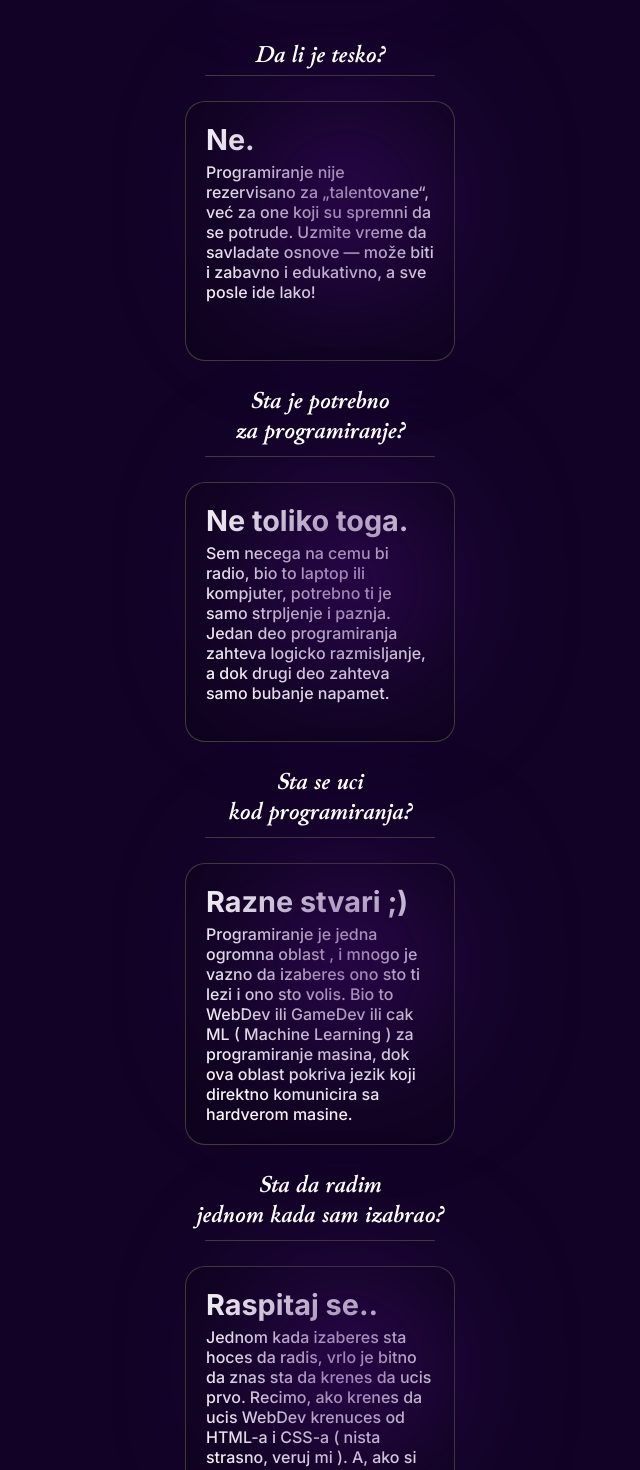
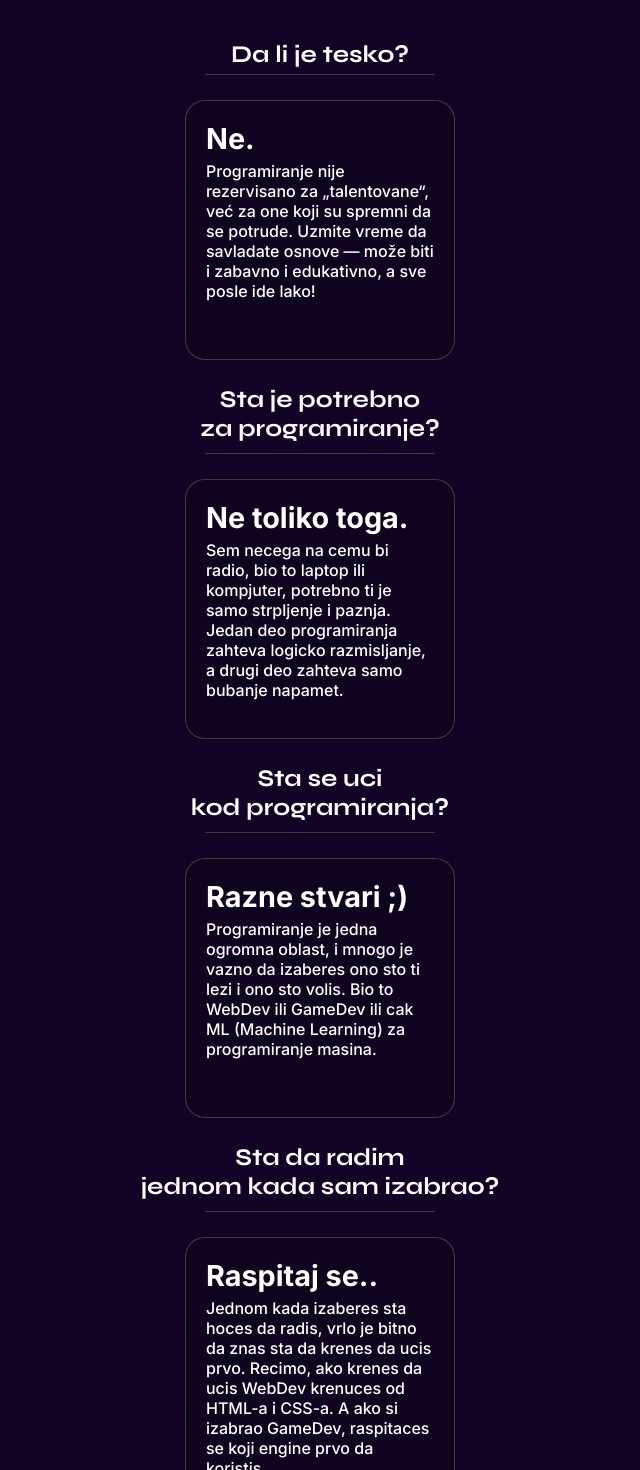
Before and after one commit to bokii25/codex, a React (Vite) app: page / in a window 1280 px wide. Shown: the part 480-1950 px from the top of the page, without its empty margins (320-960 px from the left). Built offline with nearby package versions, Linux system fonts and the light colour scheme.

Commit message:
Optimizacija

```diff
--- a/index.html
+++ b/index.html
@@ -6,9 +6,19 @@
     <meta name="viewport" content="width=device-width, initial-scale=1.0" />
     <title>CodeX</title>
 
-    <link rel="preconnect" href="https://fonts.googleapis.com">
+       <link rel="preconnect" href="https://fonts.googleapis.com">
 <link rel="preconnect" href="https://fonts.gstatic.com" crossorigin>
 <link href="https://fonts.googleapis.com/css2?family=Inter:ital,opsz,wght@0,14..32,100..900;1,14..32,100..900&display=swap" rel="stylesheet">
+
+<link rel="preconnect" href="https://fonts.googleapis.com">
+<link rel="preconnect" href="https://fonts.gstatic.com" crossorigin>
+<link href="https://fonts.googleapis.com/css2?family=Inter:ital,opsz,wght@0,14..32,100..900;1,14..32,100..900&family=Parisienne&display=swap" rel="stylesheet">
+
+<link rel="preconnect" href="https://fonts.googleapis.com">
+<link rel="preconnect" href="https://fonts.gstatic.com" crossorigin>
+<link href="https://fonts.googleapis.com/css2?family=Syne:wght@400..800&display=swap" rel="stylesheet">
+
+
 
 
   </head>
--- a/src/Site.css
+++ b/src/Site.css
@@ -13,26 +13,8 @@ body{
     -webkit-tap-highlight-color: transparent;
 }
 
-
-@font-face {
-  font-family: 'Junicode';
-  src: url('./assets/Fonts/junicode.bold-italic.ttf');
-  font-style: italic;
-  font-weight: 800;
-}
-
-@font-face {
-  font-family: 'JunicodeItalic';
-  src: url('./assets/Fonts/JunicodeItalic.ttf');
-  font-style: italic;
-  font-weight: 800;
-}
-
-@font-face {
-  font-family: 'JunicodeRegular';
-  src: url('./assets/Fonts/junicodeRegular.ttf');
-  font-style: italic;
-  /* font-weight: 800; */
+:root{
+    --title-font: 'Syne', sans-serif;
 }
 
 .navbar{
@@ -147,11 +129,11 @@ body{
 
 .title{
     position: relative;
-    font-size: 2.7rem;
+    font-size: 2.1rem;
     color: #ffffff;
     text-align: center;
     /* font-family: 'Inter', sans-serif; */
-    font-family: 'Junicode';
+    font-family: var(--title-font);
     font-weight: 800;
     z-index: 1;
 
@@ -160,7 +142,7 @@ body{
     /* text-shadow: 0 0 80px #ffffff; */
 }
 
-.title::after{
+/* .title::after{
     position: absolute;
     content: '';
     width: 250px;
@@ -176,7 +158,7 @@ body{
     z-index: -1;
     filter: blur(70px);
     opacity: 0.8;
-}
+} */
 
 .subtxt{
     margin-top: 5px;
@@ -216,7 +198,8 @@ body{
 }
 
 .mt{
-    font-family: 'Junicode';
+    font-family: var(--title-font);
+    font-weight: 700;
     font-size: 1.5rem;
     color: #ffffff;
     z-index: 1;
@@ -258,19 +241,18 @@ body{
 
 }
 
-.box::after{
+/* .box::after{
     position: absolute;
     content: '';
     width: 160px;
     height: 160px;
-    background-color: green;
     border-radius: 50%;
     left: 30%;
     background-color: #3a0966;
     filter: blur(70px);
 
 
-}
+} */
 
 .boxcont{
     font-family: 'Inter', sans-serif;
--- a/src/Site.jsx
+++ b/src/Site.jsx
@@ -4,8 +4,7 @@ import './Site.css'
 import { useState, useEffect } from "react";
 
 function Site() {
-
-    const [isOpen, setIsOpen] = useState(false)
+    const [isOpen, setIsOpen] = useState(false);
 
     useEffect(() => {
         window.scrollTo(0, 0);
@@ -19,95 +18,77 @@ function Site() {
         };
 
         window.addEventListener("scroll", handleScroll);
-
         return () => window.removeEventListener("scroll", handleScroll);
     }, [isOpen]);
 
-
     return (
-
         <div className="sitecon">
             <div className="navbar">
-
                 <div className="logo">
-                    <motion.p className="logotxt"
-                    >
+                    <motion.p className="logotxt">
                         Code<span style={{ color: '#ffffff' }}>X</span>
                     </motion.p>
                 </div>
 
-                <div className="hamburger" onClick={() => setIsOpen(!isOpen)} >
+                <div className="hamburger" onClick={() => setIsOpen(!isOpen)}>
                     <motion.span animate={{ rotate: isOpen ? 45 : 0, y: isOpen ? 8 : 0 }} />
                     <motion.span animate={{ opacity: isOpen ? 0 : 1 }} />
                     <motion.span animate={{ rotate: isOpen ? -45 : 0, y: isOpen ? -8 : 0 }} />
                 </div>
 
-
-
                 <AnimatePresence>
                     {isOpen && (
-
                         <motion.div
                             className="menu-bar"
                             initial={{ opacity: 0, y: -20 }}
                             animate={{ opacity: 1, y: 1 }}
-                            transition={{ duration: 0.3 }}
                             exit={{ opacity: 0 }}
-                            transition={{ duration: 0.3 }}
+                            transition={{ duration: 0.2 }}
                         >
-
-
                             <ul>
-                                <li
-                                    onClick={() => {
-                                        window.scrollTo({ top: 0, behavior: 'smooth' });
-                                        setIsOpen(false);
-                                    }}
-                                >Pocetna</li>
+                                <li onClick={() => { window.scrollTo({ top: 0, behavior: 'smooth' }); setIsOpen(false); }}>Pocetna</li>
                                 <li>Operativni Sistemi</li>
                                 <li>Linux</li>
                                 <li>Windows</li>
                                 <li>MacOS</li>
                             </ul>
-
                         </motion.div>
                     )}
+                </AnimatePresence>
+            </div>
 
-                </AnimatePresence>
-
-
-
-            </div>
             <div className="all">
-
                 <div className="head">
                     <motion.p
                         className="title"
                         initial={{ opacity: 0 }}
                         animate={{ opacity: 1 }}
-                        transition={{ duration: 0.6 }}
+                        transition={{ duration: 0.8 }}
                     >
-                        'Ucenje je <span className="mjk"> majka </span> <br /> <span style={{ fontSize: '2.3rem' }}>ponavljanja</span>'
+                        'Ucenje je <span className="mjk"> majka </span> <br /> <span style={{ fontSize: '2.1rem' }}>ponavljanja</span>'
                     </motion.p>
 
-                    <motion.p
-                        className="subtxt"
-                        initial={{ opacity: 0 }}
-                        animate={{ opacity: 1 }}
-                        transition={{ duration: 0.5, delay: 0.3 }}
-                    > Sve što ti treba za početak je malo Radoznalosti, strpljenja i dobra volja. </motion.p>
+                    <p className="subtxt">
+                        Sve što ti treba za početak je malo Radoznalosti, strpljenja i dobra volja.
+                    </p>
 
-                    <Link to='/pocetak' style={{ textDecoration: 'none', zIndex: 1 }} >
+                    <Link to='/pocetak' style={{ textDecoration: 'none', zIndex: 1 }}>
                         <motion.button
                             className="btn"
-                            initial={{ scale: 1, opacity: 0 }}
-                            animate={{ opacity: 1, transition: { duration: 0.5, delay: 0.6 } }}
-                            whileTap={{ scale: 0.9 }}
-                        >Pocetak</motion.button>
-
-                    </Link>
+                            initial={{ scale: 0, opacity: 0 }}
+                            animate={{ opacity: 1, scale: 1 }}
+                            transition={{
+                                duration: 0.5,
+                                type: 'spring'
 
 
+                            }}
+                            whileHover={{ scale: 1.05 }}
+                            whileTap={{ scale: 0.9 }}
+                        >
+                            Pocetak
+                        </motion.button>
+                    </Link>
                 </div>
 
                 <div className="mid">
@@ -115,10 +96,11 @@ function Site() {
                         className="mt"
                         initial={{ opacity: 0 }}
                         whileInView={{ opacity: 1 }}
-                        transition={{ duration: 0.5 }}
-                        viewport={{ once: true }}
-
-                    >Da li je tesko? </motion.p>
+                        transition={{ duration: 0.4 }}
+                        viewport={{ once: true, amount: 0.3 }}
+                    >
+                        Da li je tesko?
+                    </motion.p>
 
                     <motion.span
                         className="line"
@@ -131,28 +113,22 @@ function Site() {
                     <div className="boxw">
                         <motion.div
                             className="box"
-                            initial={{ opacity: 0, scale: 0 }}
-                            whileInView={{ opacity: 1, scale: 1 }}
-                            transition={{ duration: 0.8, ease: 'ease', type: 'spring' }}
+                            // initial={{ opacity: 0 }}
+                            // whileInView={{ opacity: 1 }}
+                            // transition={{ duration: 0.5 }}
+                            // viewport={{ once: true, amount: 0.2 }}
 
+                            initial={{ scale: 0 }}
+                            whileInView={{ scale: 1 }}
+                            transition={{ duration: 0.6, type: 'spring' }}
                             viewport={{ once: true, margin: '100px' }}
                         >
-                            <p className="boxcont">
-
+                            <div className="boxcont">
                                 <div className="subtitbw" style={{ marginBottom: '5px' }}>
-
-                                    <span style={{ fontSize: '1.8rem', fontWeight: '700' }}>Ne.</span> <br />
+                                    <span style={{ fontSize: '1.8rem', fontWeight: '700' }}>Ne.</span>
                                 </div>
-
-
-
-
-
-                                Programiranje nije rezervisano za „talentovane“,
-                                već za one koji su spremni da se potrude.
-                                Uzmite vreme da savladate osnove — može biti i
-                                zabavno i edukativno, a sve posle ide lako!
-                            </p>
+                                Programiranje nije rezervisano za „talentovane“, već za one koji su spremni da se potrude. Uzmite vreme da savladate osnove — može biti i zabavno i edukativno, a sve posle ide lako!
+                            </div>
                         </motion.div>
 
                         <motion.p
@@ -160,131 +136,105 @@ function Site() {
                             style={{ textAlign: 'center' }}
                             initial={{ opacity: 0 }}
                             whileInView={{ opacity: 1 }}
-                            transition={{ duration: 0.5 }}
+                            transition={{ duration: 0.4 }}
                             viewport={{ once: true }}
-
-                        > Sta je potrebno <br /> za programiranje? </motion.p>
+                        >
+                            Sta je potrebno <br /> za programiranje?
+                        </motion.p>
 
                         <motion.span
                             className="line"
                             style={{ marginTop: '-15px' }}
-                            className="line"
                             initial={{ scaleX: 0 }}
                             whileInView={{ scaleX: 1 }}
-                            transition={{ duration: 0.8 }}
+                            transition={{ duration: 0.5 }}
                             viewport={{ once: true }}
                         />
 
-
                         <motion.div
                             className="box"
-                            initial={{ opacity: 0, scale: 0 }}
-                            whileInView={{ opacity: 1, scale: 1 }}
-                            transition={{ duration: 0.8, ease: 'ease', type: 'spring' }}
-
+                            initial={{ scale: 0 }}
+                            whileInView={{ scale: 1 }}
+                            transition={{ duration: 0.6, type: 'spring' }}
                             viewport={{ once: true }}
                         >
-                            <p className="boxcont">
-
+                            <div className="boxcont">
                                 <div className="subtitbw" style={{ marginBottom: '5px' }}>
-                                    <span style={{ fontSize: '1.8rem', fontWeight: '700' }}>Ne toliko toga.</span> <br />
-
+                                    <span style={{ fontSize: '1.8rem', fontWeight: '700' }}>Ne toliko toga.</span>
                                 </div>
-
-
-
-                                Sem necega na cemu bi radio, bio to laptop ili kompjuter, potrebno ti je samo strpljenje i paznja.
-                                Jedan deo programiranja zahteva logicko razmisljanje, a dok drugi deo zahteva samo bubanje napamet.
-
-                            </p>
-                        </motion.div>
-
-
-                        <motion.p
-                            className="mt"
-                            style={{ textAlign: 'center' }}
-                            initial={{ opacity: 0}}
-                            whileInView={{ opacity: 1}}
-                            transition={{ duration: 0.5 }}
-                            viewport={{ once: true }}
-                        >Sta se uci <br /> kod programiranja? </motion.p>
-                        <motion.span
-                            className="line"
-                            style={{ marginTop: '-15px' }}
-                            style={{ marginTop: '-15px' }}
-                            className="line"
-                            initial={{ scaleX: 0 }}
-                            whileInView={{ scaleX: 1 }}
-                            transition={{ duration: 0.8 }}
-                            viewport={{ once: true }}
-                        />
-
-
-                        <motion.div
-                            className="box"
-                            initial={{ opacity: 0, scale: 0 }}
-                            whileInView={{ opacity: 1, scale: 1 }}
-                            transition={{ duration: 0.8, ease: 'ease', type: 'spring' }}
-
-                            viewport={{ once: true }}
-                        >
-                            <p className="boxcont">
-
-                                <div className="subtitbw" style={{ marginBottom: '5px' }}>
-                                    <span style={{ fontSize: '1.8rem', fontWeight: '700' }}>Razne stvari ;) </span> <br />
-
-                                </div>
-
-
-                                Programiranje je jedna ogromna oblast , i mnogo je vazno da izaberes ono sto ti lezi i ono sto volis. Bio to WebDev ili GameDev ili cak
-                                ML ( Machine Learning ) za programiranje masina, dok ova oblast pokriva jezik koji direktno komunicira sa hardverom masine.
-
-                            </p>
+                                Sem necega na cemu bi radio, bio to laptop ili kompjuter, potrebno ti je samo strpljenje i paznja. Jedan deo programiranja zahteva logicko razmisljanje, a drugi deo zahteva samo bubanje napamet.
+                            </div>
                         </motion.div>
 
                         <motion.p
                             className="mt"
                             style={{ textAlign: 'center' }}
-                            initial={{ opacity: 0}}
-                            whileInView={{ opacity: 1}}
-                            transition={{ duration: 0.5 }}
+                            initial={{ opacity: 0 }}
+                            whileInView={{ opacity: 1 }}
+                            transition={{ duration: 0.4 }}
                             viewport={{ once: true }}
-                        >Sta da radim <br /> jednom kada sam izabrao?</motion.p>
+                        >
+                            Sta se uci <br /> kod programiranja?
+                        </motion.p>
+
                         <motion.span
                             className="line"
                             style={{ marginTop: '-15px' }}
                             initial={{ scaleX: 0 }}
                             whileInView={{ scaleX: 1 }}
-                            transition={{ duration: 0.8 }}
+                            transition={{ duration: 0.5 }}
                             viewport={{ once: true }}
                         />
 
+                        <motion.div
+                            className="box"
+                           initial={{ scale: 0 }}
+                            whileInView={{ scale: 1 }}
+                            transition={{ duration: 0.6, type: 'spring' }}
+                            viewport={{ once: true }}
+                        >
+                            <div className="boxcont">
+                                <div className="subtitbw" style={{ marginBottom: '5px' }}>
+                                    <span style={{ fontSize: '1.8rem', fontWeight: '700' }}>Razne stvari ;) </span>
+                                </div>
+                                Programiranje je jedna ogromna oblast, i mnogo je vazno da izaberes ono sto ti lezi i ono sto volis. Bio to WebDev ili GameDev ili cak ML (Machine Learning) za programiranje masina.
+                            </div>
+                        </motion.div>
+
+                        <motion.p
+                            className="mt"
+                            style={{ textAlign: 'center' }}
+                            initial={{ opacity: 0 }}
+                            whileInView={{ opacity: 1 }}
+                            transition={{ duration: 0.4 }}
+                            viewport={{ once: true }}
+                        >
+                            Sta da radim <br /> jednom kada sam izabrao?
+                        </motion.p>
+
+                        <motion.span
+                            className="line"
+                            style={{ marginTop: '-15px' }}
+                            initial={{ scaleX: 0 }}
+                            whileInView={{ scaleX: 1 }}
+                            transition={{ duration: 0.6 }}
+                            viewport={{ once: true }}
+                        />
 
                         <motion.div
                             className="box"
-                            initial={{ opacity: 0, scale: 0 }}
-                            whileInView={{ opacity: 1, scale: 1 }}
-                            transition={{ duration: 0.8, ease: 'ease', type: 'spring' }}
-
+                           initial={{ scale: 0 }}
+                            whileInView={{ scale: 1 }}
+                            transition={{ duration: 0.6, type: 'spring' }}
                             viewport={{ once: true }}
                         >
-                            <p className="boxcont">
-
+                            <div className="boxcont">
                                 <div className="subtitbw" style={{ marginBottom: '5px' }}>
-                                    <span style={{ fontSize: '1.8rem', fontWeight: '700' }}>Raspitaj se.. </span> <br />
-
+                                    <span style={{ fontSize: '1.8rem', fontWeight: '700' }}>Raspitaj se.. </span>
                                 </div>
-
-                                Jednom kada izaberes sta hoces da radis, vrlo je bitno da znas sta da krenes da ucis prvo.
-                                Recimo, ako krenes da ucis WebDev krenuces od HTML-a i CSS-a ( nista strasno, veruj mi ).
-                                A, ako si izabrao GameDev, verovatno ces se prvo raspitati koji engine ili softver prvo da koristis.
-
-
-
-
-                            </p>
+                                Jednom kada izaberes sta hoces da radis, vrlo je bitno da znas sta da krenes da ucis prvo. Recimo, ako krenes da ucis WebDev krenuces od HTML-a i CSS-a. A ako si izabrao GameDev, raspitaces se koji engine prvo da koristis.
+                            </div>
                         </motion.div>
-
                     </div>
                 </div>
 
@@ -294,7 +244,7 @@ function Site() {
                         style={{ marginTop: '-15px' }}
                         initial={{ scaleX: 0 }}
                         whileInView={{ scaleX: 1 }}
-                        transition={{ duration: 0.8 }}
+                        transition={{ duration: 0.5 }}
                         viewport={{ once: true }}
                     />
 
@@ -303,7 +253,7 @@ function Site() {
                         style={{ color: '#ffffff', marginBottom: '100px', fontSize: '1.2rem', fontWeight: '600' }}
                         initial={{ opacity: 0 }}
                         whileInView={{ opacity: 1 }}
-                        transition={{ duration: 0.5 }}
+                        transition={{ duration: 0.4 }}
                         viewport={{ once: true }}
                     >
                         Pa, ovo bi bilo <span className="etspan"> prvo upoznavanje </span> i uvod u prakticno sve ostalo :)
@@ -311,53 +261,33 @@ function Site() {
                 </div>
 
                 <footer className="foot">
-
                     <div className="txtonew">
                         <p className="foottit">CodeX</p>
                         <p className="fstxt">Aplikacija napravljena u edukativne svrhe. Za osnovno i napredno znanje u programiranju</p>
-
                     </div>
 
                     <div className="linksw">
                         <p className="ltit">Navigacija</p>
                         <ul>
-                            <li
-                                onClick={() => {
-                                    window.scrollTo({ top: 0, behavior: 'smooth' });
-                                    setIsOpen(false);
-                                }}
-                            >Pocetna</li>
+                            <li onClick={() => { window.scrollTo({ top: 0, behavior: 'smooth' }); setIsOpen(false); }}>Pocetna</li>
                             <li>O Sajtu</li>
                             <li>Operativni Sistemi</li>
                         </ul>
                     </div>
 
-
                     <div className="linew">
                         <motion.span className="linef" />
-
                     </div>
 
                     <div className="ulinew">
-
                         <p className="uline">
                             © {new Date().getFullYear()} CodeX. Sva prava zadrzana.
                         </p>
-
                     </div>
-
-
-
-
-
                 </footer>
-
             </div>
         </div>
-
-    )
-
-
+    );
 }
 
-export default Site
+export default Site;
```
Also changed, not shown: src/Pocetak.css (+6 -6 lines), src/Pocetak.jsx (+17 -17 lines).
